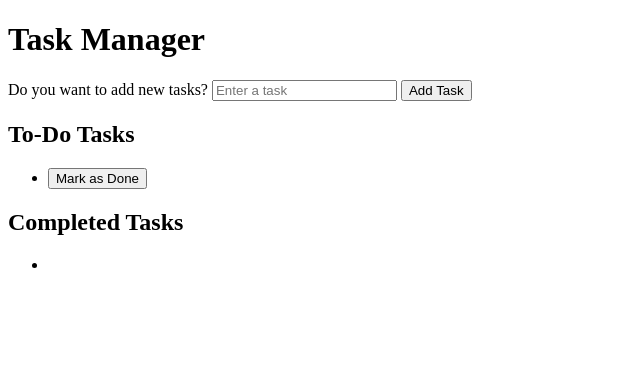
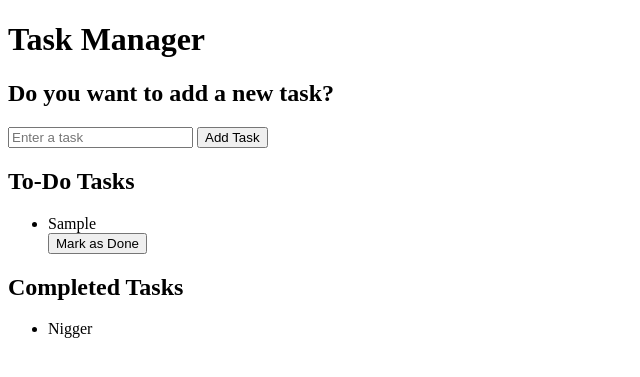
Before and after one commit to Dido-G/Chama, a Flask app: template templates/tasks.html in a window 1280 px wide. Shown: the top 377 px of the page, without its empty margins (0-640 px from the left). Run offline with Flask 3, Linux system fonts and the light colour scheme; the template is opened without the code that fills it: values that come from a table or form of the project are taken from there, others are empty; tables that the repository leaves empty hold one stand-in row (values such as "Sample post").

Commit message:
fixed the tasks page

```diff
--- a/models.py
+++ b/models.py
@@ -28,6 +28,7 @@
     kilometers = db.Column(db.Float, nullable=False)
     timestamp = db.Column(db.DateTime, default=datetime.datetime.utcnow)
 
+
     def __repr__(self):
         return f'<SensorData {self.id}>'
 
--- a/templates/profile.html
+++ b/templates/profile.html
@@ -24,8 +24,8 @@
                         </ul>
                     </div>
                     <div>
-                        <!-- Redirect Button to Tasks Page -->
-                        <a href="{{ url_for('profile') }}">Go to Tasks</a>
+
+                        <a href="{{ url_for('tasks') }}">Go to Tasks</a>
                         <br>
                         <a href="{{ url_for('logout') }}">Logout</a>
                     </div>
--- a/templates/tasks.html
+++ b/templates/tasks.html
@@ -4,50 +4,26 @@
     <meta charset="UTF-8">
     <meta name="viewport" content="width=device-width, initial-scale=1.0">
     <title>Task Manager</title>
-    <script>
-        function addTask() {
-            const taskInput = document.getElementById("taskInput").value;
-            if (taskInput.trim() === "") {
-                alert("Please enter a task!");
-                return;
-            }
-
-            fetch('/add_task', {
-                method: 'POST',
-                headers: { 'Content-Type': 'application/json' },
-                body: JSON.stringify({ task: taskInput })
-            })
-            .then(response => response.json())
-            .then(data => {
-                if (data.success) {
-                    location.reload();
-                }
-            });
-        }
-
-        function markDone(taskId) {
-            fetch(`/mark_done/${taskId}`, { method: 'POST' })
-            .then(response => response.json())
-            .then(data => {
-                if (data.success) {
-                    location.reload();
-                }
-            });
-        }
-    </script>
 </head>
 <body>
     <h1>Task Manager</h1>
-    <label>Do you want to add new tasks?</label>
-    <input type="text" id="taskInput" placeholder="Enter a task">
-    <button onclick="addTask()">Add Task</button>
+
+    <!-- Form to add a new task -->
+    <h2>Do you want to add a new task?</h2>
+    <form action="/add_task" method="POST">
+        <input type="text" id="taskInput" name="task" placeholder="Enter a task" required>
+        <button type="submit">Add Task</button>
+    </form>
 
     <h2>To-Do Tasks</h2>
-    <ul id="taskList">
+    <ul>
         {% for task in tasks %}
         <li>
-            {{ task[1] }}
-            <button onclick="markDone({{ task[0] }})">Mark as Done</button>
+            {{ task.task }}
+            <!-- Form to mark task as done -->
+            <form action="{{ url_for('mark_done', task_id=task.id) }}" method="POST">
+                <button type="submit">Mark as Done</button>
+            </form>
         </li>
         {% endfor %}
     </ul>
@@ -55,7 +31,7 @@
     <h2>Completed Tasks</h2>
     <ul>
         {% for task in done_tasks %}
-        <li>{{ task[1] }}</li>
+        <li>{{ task.task }}</li>
         {% endfor %}
     </ul>
 </body>
```
Also changed, not shown: routes.py (+10 -0 lines), instance/your_database_name.db.
